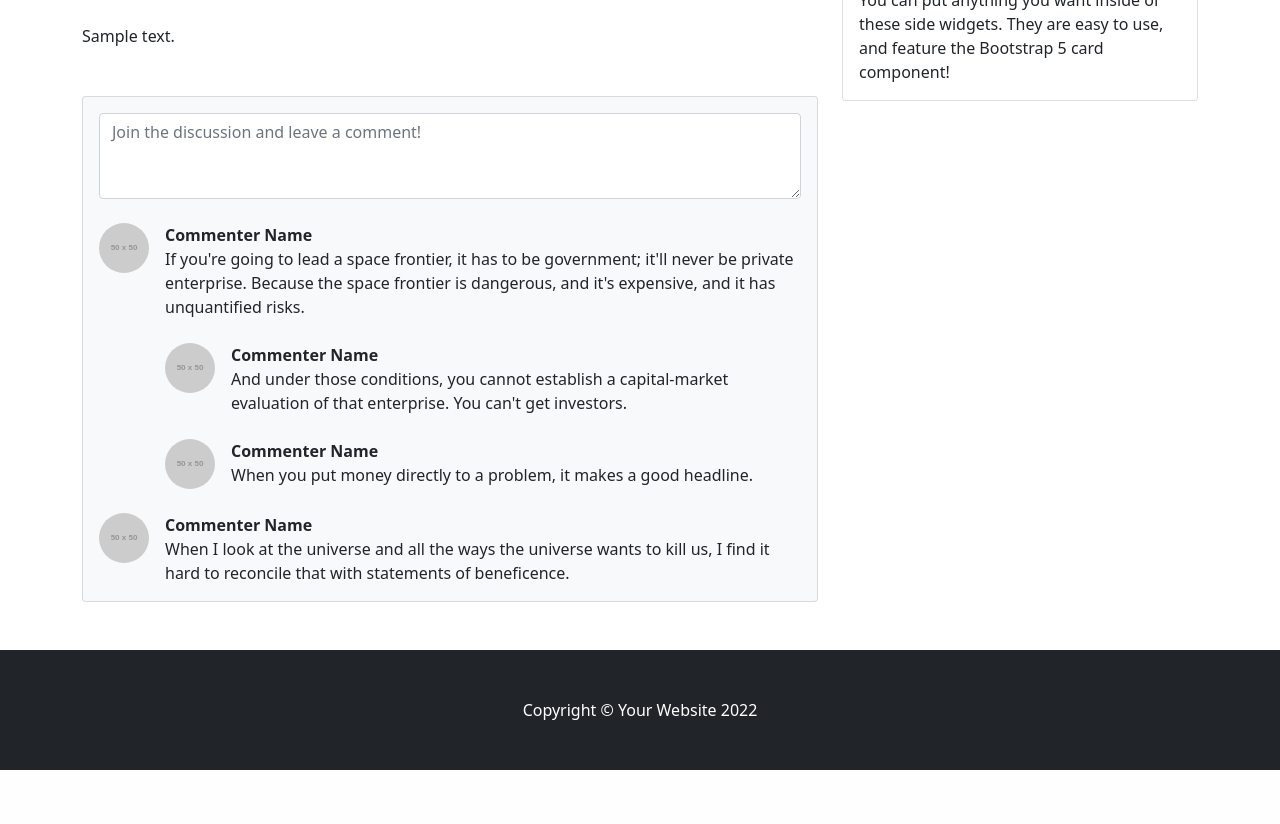
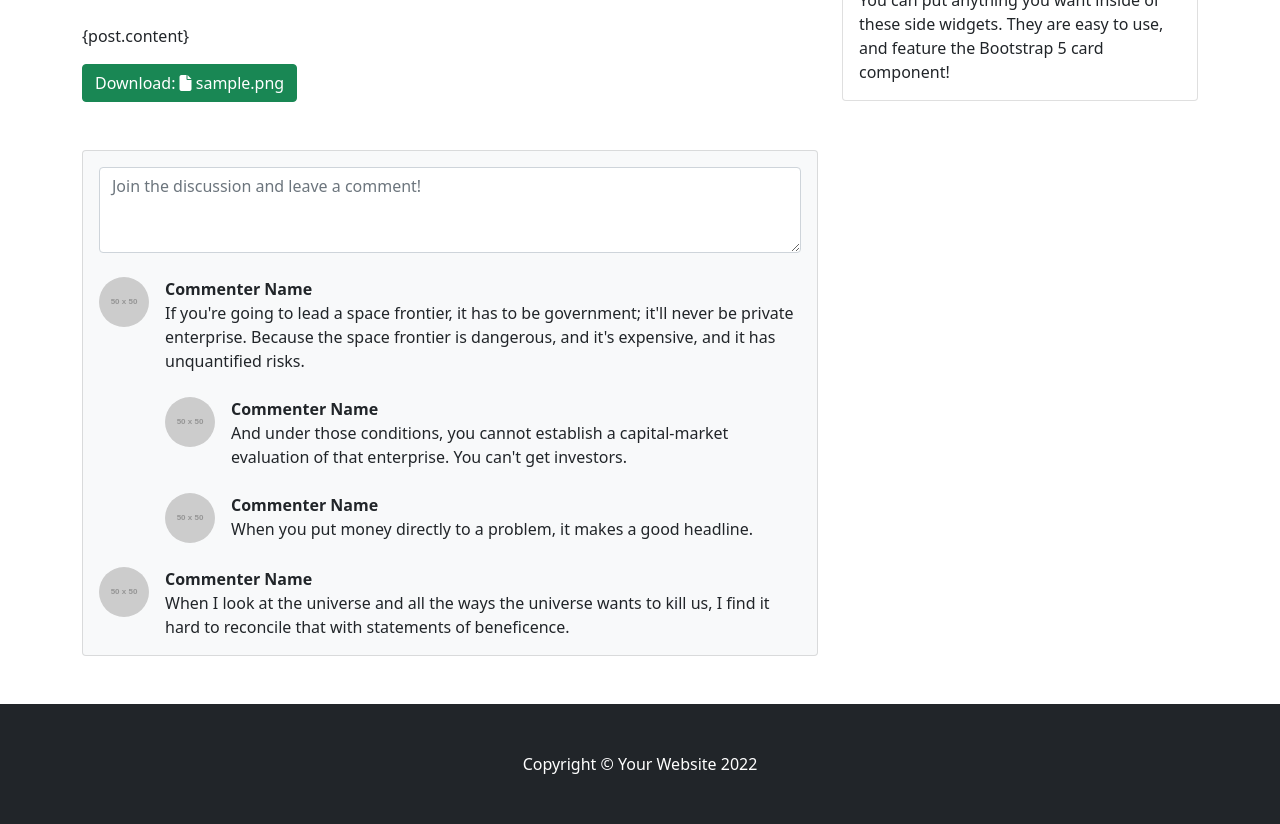
Before and after one commit to leemjn/do_it_django_a_to_z, a Django app: page /blog/1/ in a window 1280 px wide. Shown: the part 482-1306 px from the top of the page. Before the commit the page ends 1252 px from the top, so only its background shows below. Run offline with Django 3.2, Linux system fonts and the light colour scheme; tables that the repository leaves empty hold one stand-in row (values such as "Sample post"); grey boxes labelled with a size stand in for pictures from a placeholder-image service; some libraries are stand-ins or nearby versions.

Commit message:
포스트 파일 업로드

```diff
--- a/blog/models.py
+++ b/blog/models.py
@@ -1,5 +1,5 @@
 from django.db import models
-
+import os
 # Create your models here.
 class Post(models.Model):
     title=models.CharField(max_length=50)
@@ -16,3 +16,9 @@
 
     def get_absolute_url(self):
         return f'/blog/{self.pk}/'
+
+    def get_file_name(self):
+        return os.path.basename(self.file_upload.name)
+
+    def get_file_ext(self):
+        return self.get_file_name().split('.')[-1]
--- a/blog/templates/blog/post_detail.html
+++ b/blog/templates/blog/post_detail.html
@@ -59,7 +59,22 @@
                         </figure>
                         <!-- Post content-->
                         <section class="mb-5">
-                            <p>{{post.content}}</p>
+                            <p>{post.content}</p>
+                            {% if post.file_upload %}
+                            <a href="{{post.file_upload.url}}" type="button"
+                               class="btn btn-success" role="'button">Download:
+                                {% if post.get_file_ext == 'xlsx' or post.get_file_ext == 'xls' %}
+                                <i class="fa-solid fa-file-excel"></i>
+                                {% elif post.get_file_ext == 'csv' %}
+                                <i class="fa-solid fa-file-csv"></i>
+                                {% elif post.get_file_ext == 'doc' or post.get_file_ext == 'docx' %}
+                                <i class="fa-solid fa-file-word"></i>
+                                {% else %}
+                                <i class="fa-solid fa-file"></i>
+                                {% endif %}
+                                {{post.get_file_name}}
+                            </a>
+                            {% endif %}
                         </section>
 
                     </article>
```
